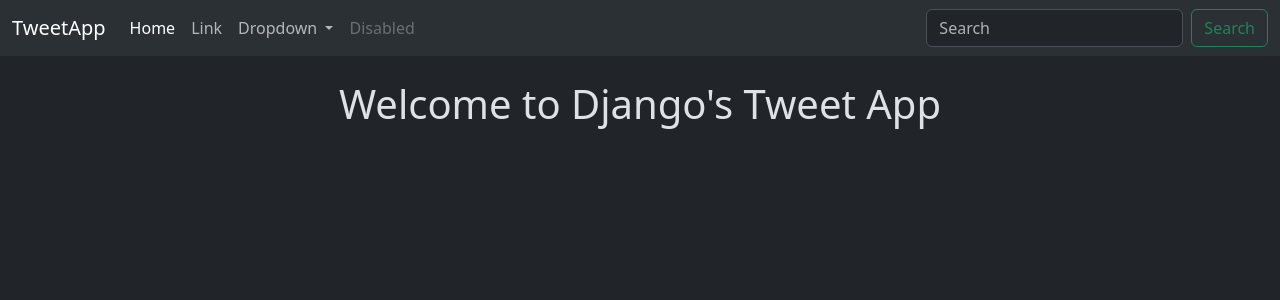
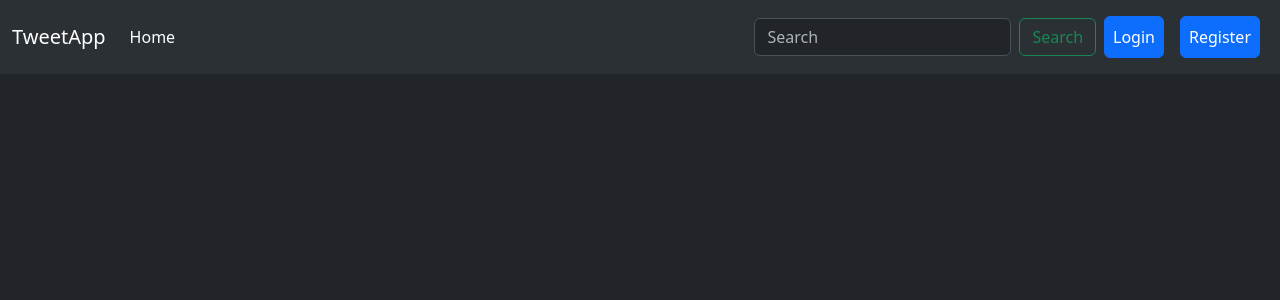
Before and after one commit to ShubHH03/tweet-App, a Django app: page / in a window 1280 px wide. Shown: the top 300 px of the page. Run offline with Django 5.2, Linux system fonts and the light colour scheme.

Commit message:
final changes

```diff
--- a/templates/layout.html
+++ b/templates/layout.html
@@ -25,7 +25,7 @@
               <li class="nav-item">
                 <a class="nav-link active" aria-current="page" href="#">Home</a>
               </li>
-              <li class="nav-item">
+              {% comment %} <li class="nav-item">
                 <a class="nav-link" href="#">Link</a>
               </li>
               <li class="nav-item dropdown">
@@ -41,17 +41,25 @@
               </li>
               <li class="nav-item">
                 <a class="nav-link disabled" aria-disabled="true">Disabled</a>
-              </li>
+              </li> {% endcomment %}
             </ul>
             <form class="d-flex" role="search">
               <input class="form-control me-2" type="search" placeholder="Search" aria-label="Search">
               <button class="btn btn-outline-success" type="submit">Search</button>
             </form>
+
+            {% if user.is_authenticated %}
+                <form method="post" action="{% url 'logout' %}">
+                    {% csrf_token %}
+                    <button type="submit" class="btn btn-danger p-2 m-2">Logout</button>
+                </form>
+            {% else %}
+                <a href="{% url 'login' %}" class="btn btn-primary p-2 m-2">Login</a>
+                <a href="{% url 'register' %}" class="btn btn-primary p-2 m-2">Register</a>
+            {% endif %}
+
           </div>
         </div>
       </nav>
-    <div class="container">
-        {% block content %}{% endblock %}
-    </div>
   </body>
 </html>
--- a/tweet/settings.py
+++ b/tweet/settings.py
@@ -128,3 +128,8 @@ MEDIA_ROOT = os.path.join(BASE_DIR, 'media')
 
 STATIC_URL = '/static/'
 STATICFILES_DIRS = [os.path.join(BASE_DIR, 'static')]
+
+LOGIN_URL = '/accounts/login'
+
+LOGIN_REDIRECT_URL = '/tweetApp/'
+LOGOUT_REDIRECT_URL = '/tweetApp/'
--- a/tweet/urls.py
+++ b/tweet/urls.py
@@ -18,8 +18,10 @@ from django.contrib import admin
 from django.urls import path, include
 from django.conf import settings
 from django.conf.urls.static import static
+from django.contrib.auth.urls import views as auth_views
 
 urlpatterns = [
     path('admin/', admin.site.urls),
     path('', include('tweetApp.urls')),
+    path('accounts/', include('django.contrib.auth.urls')),
 ] + static(settings.MEDIA_URL, document_root=settings.MEDIA_ROOT)
--- a/tweetApp/templates/tweet_list.html
+++ b/tweetApp/templates/tweet_list.html
@@ -8,9 +8,22 @@ Tweet App
 
 <h1 class="text-center mt-4">Welcome to Django's Tweet App</h1>
 
-<a class="btn btn-primary" href="{% url "tweet_create" %}">Create a tweet</a>
-<div class="container row-gap-3">
+<a class="btn btn-primary mb-4 m-2" href="{% url "tweet_create" %}">Create tweet</a>
+<div class="container row gap-3">
     {% for tweet in tweets %}
+    <div class="card" style="width: 18rem;">
+        <img src="{{tweet.photo.url}}" class="card-img-top" alt="...">
+        <div class="card-body">
+          <h5 class="card-title">{{tweet.user.username}}</h5>
+          <p class="card-text">{{tweet.text}}</p>
+
+          {% if tweet.user == user %}
+          <a href="{% url 'tweet_edit' tweet.id%}" class="btn btn-primary">Edit</a>
+          <a href="{% url 'tweet_delete' tweet.id%}" class="btn btn-danger">Delete</a>
+          {% endif %}
+
+        </div>
+      </div>
     {% endfor %}
 </div>
 
--- a/tweetApp/urls.py
+++ b/tweetApp/urls.py
@@ -2,5 +2,9 @@ from django.urls import path
 from . import views
 
 urlpatterns = [
-    path('', views.index, name='index'),
+    path('', views.tweet_list, name='tweet_list'),
+    path('create/', views.tweet_create, name='tweet_create'),
+    path('<int:tweet_id>/edit/', views.tweet_edit, name='tweet_edit'),
+    path('<int:tweet_id>/delete/', views.tweet_delete, name='tweet_delete'),
+    path('register/', views.register, name='register'),
 ]
--- a/tweetApp/views.py
+++ b/tweetApp/views.py
@@ -1,7 +1,9 @@
 from django.shortcuts import render
 from .models import Tweet
-from .forms import TweetForm
+from .forms import TweetForm, RegisterForm
 from django.shortcuts import get_object_or_404, redirect
+from django.contrib.auth.decorators import login_required
+from django.contrib.auth import login
 # Create your views here.
 def index(request):
     return render(request, 'index.html')
@@ -10,6 +12,7 @@ def tweet_list(request):
     tweets = Tweet.objects.all().order_by('-created_at')
     return render(request, 'tweet_list.html', {'tweets': tweets})
 
+@login_required
 def tweet_create(request):
     if request.method == 'POST':
         form = TweetForm(request.POST, request.FILES)
@@ -22,6 +25,7 @@ def tweet_create(request):
         form = TweetForm()
     return render(request, 'tweet_form.html', {'form': form})
 
+@login_required
 def tweet_edit(request, tweet_id):
     tweet = get_object_or_404(Tweet, pk=tweet_id, user = request.user)
     if request.method == 'POST':
@@ -35,9 +39,26 @@ def tweet_edit(request, tweet_id):
         form = TweetForm(instance=tweet)
     return render(request, 'tweet_form.html', {'form': form})
 
+@login_required
 def tweet_delete(request, tweet_id):
     tweet = get_object_or_404(Tweet, pk=tweet_id, user = request.user)
     if request.method == 'POST':
         tweet.delete()
         return redirect('tweet_list')
     return render(request, 'tweet_delete.html', {'tweet': tweet})
+
+def register(request):
+    if request.method == 'POST':
+        form = RegisterForm(request.POST)
+        if form.is_valid():
+            user = form.save(commit=False)
+            user.set_password(form.cleaned_data['password1'])
+            user.save()
+            login(request, user)
+            return redirect('tweet_list')
+    else:
+        form = RegisterForm()
+    return render(request, 'registration/register.html', {'form': form})
+
+def logout(request):
+    return redirect('registration/logout.html')
```
Also changed, not shown: templates/registration/login.html (added, +13 -0 lines), templates/registration/logout.html (added, +7 -0 lines), templates/registration/register.html (added, +12 -0 lines), tweetApp/forms.py (+8 -4 lines), tweetApp/templates/tweet_delete.html (+8 -1 lines), tweetApp/templates/tweet_form.html (+15 -0 lines), db.sqlite3, media/photos/muscle-car-near-streetlamps-3rsv1dgbl9u0t2yw.jpg (added), media/photos/venom.jpg (added), 1 other file.
